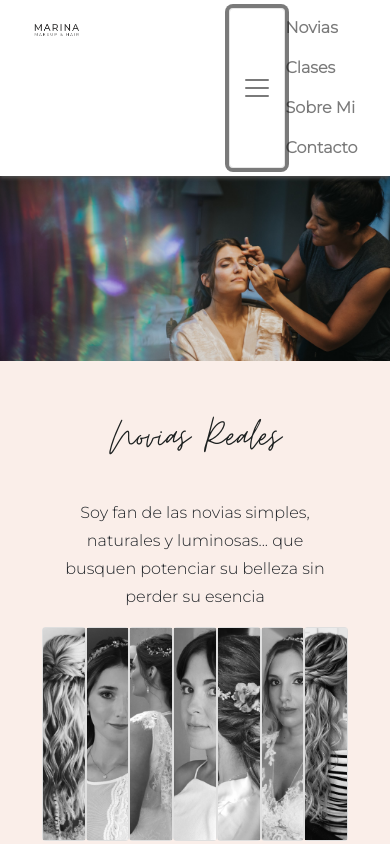
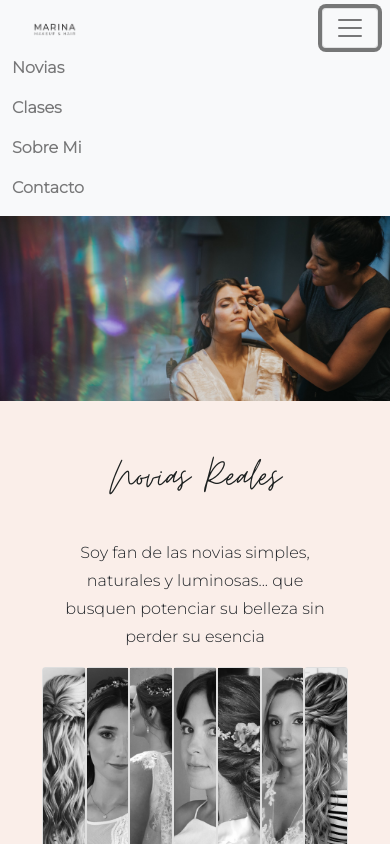
Before and after one commit to daianavaisman/dw-proyecto-final, a website: page index.html in a window 390 px wide. Both pictures are taken after a click on the button "Toggle navigation". Shown: the top 844 px of the page. Drawn offline with nearby package versions, Linux system fonts and the light colour scheme.

Commit message:
nav-bar fix

```diff
--- a/index.html
+++ b/index.html
@@ -29,7 +29,35 @@
 
 <!-- Nav bar -->
 <header class="header">
-    <nav class="navbar navbar-expand-lg navbar-light nav-shadow container-fluid">
+  <nav class="navbar navbar-expand-lg navbar-light bg-light">
+    <div class="container-fluid">
+      <a class="navbar-brand w-50" href="index.html"><img src="images/logo-black.png" alt="Logo de Marina Makeup" class="logo"></a>
+      <button class="navbar-toggler" type="button" data-bs-toggle="collapse" data-bs-target="#navbarNavAltMarkup" aria-controls="navbarNavAltMarkup" aria-expanded="false" aria-label="Toggle navigation">
+        <span class="navbar-toggler-icon"></span>
+      </button>
+      <div class="collapse navbar-collapse nav-bar-end" id="navbarNavAltMarkup">
+        <div class="navbar-nav">
+          <a class="nav-link fw-bold me-3" href="#novias">Novias</a>
+          <a class="nav-link fw-bold me-3" href="#clases">Clases</a>
+          <a class="nav-link fw-bold me-3" href="#sobreMi">Sobre Mi</a>
+          <a class="nav-link fw-bold" href="#contacto">Contacto</a>
+        </div>
+      </div>
+    </div>
+  </nav>
+
+
+
+
+
+
+
+
+
+
+
+
+  <!-- <nav class="navbar navbar-expand-lg navbar-light nav-shadow container-fluid">
         <div class="d-flex">
         <a class="navbar-brand" href="index.html"><img src="images/logo-black.png" alt="Logo de Marina Makeup" class="logo"></a>
         <button class="navbar-toggler" type="button" data-bs-toggle="collapse" data-bs-target="#navbarNavAltMarkup" aria-controls="navbarNavAltMarkup" aria-expanded="false" aria-label="Toggle navigation">
@@ -44,7 +72,7 @@
             </div>
         </div>
         </div>
-    </nav>
+    </nav>     -->
 </header>
 
 <!-- Banner -->
--- a/scss/components/_header.scss
+++ b/scss/components/_header.scss
@@ -33,6 +33,10 @@
     box-shadow: 0 2px 4px 0 $shadow;
 }
 
+.nav-bar-end {
+    justify-content: flex-end;
+}
+
 // Mobile Styles
 
 @media only screen and (max-width: 414px) {
```
Also changed, not shown: css/style.css, 1 other file.
